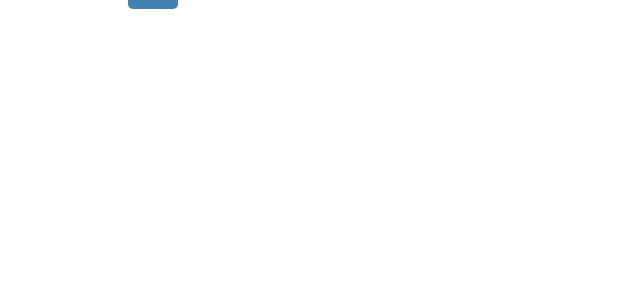
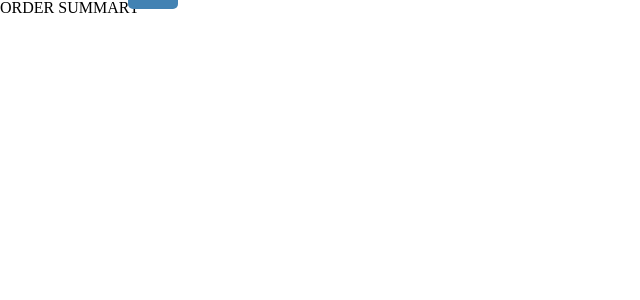
Before and after one commit to alexanderivanov2/frontend-mentor, a Vue app: page /newbie/order-summary-card in a window 1280 px wide. Before the commit this address had no page. Shown: the top 300 px of the page, without its empty margins (0-640 px from the left). Built offline with nearby package versions, Linux system fonts and the light colour scheme; a web font is replaced by a local one.

Commit message:
base setup of order summary card

```diff
--- a/src/assets/constants/homePageConstants/newbieCardsConstants.js
+++ b/src/assets/constants/homePageConstants/newbieCardsConstants.js
@@ -22,6 +22,10 @@ const newbieCardsList = [
     {
         cardName: 'NFT Preview Card',
         routeName: 'NFTPreviewCard',
+    },
+    {
+        cardName: 'Order Summary Card',
+        routeName: 'OrderSummaryCard'
     }
 ]
 
--- a/src/router/index.js
+++ b/src/router/index.js
@@ -40,6 +40,11 @@ const router = createRouter({
       name: 'NFTPreviewCard',
       component: () => import('../views/NewbiePages/NFTPreviewCard/NFTPreviewCard.vue')
     },
+    {
+      path: '/newbie/order-summary-card',
+      name: 'OrderSummaryCard',
+      component: () => import('../views/NewbiePages/OrderSummaryCard/OrderSummaryCard.vue')
+    }
   ]
 })
 
--- /dev/null
+++ b/src/views/NewbiePages/OrderSummaryCard/OrderSummaryCard.vue
@@ -0,0 +1,12 @@
+<template>
+    <section id="orderSummaryCardPage">
+        <h1>ORDER SUMMARY</h1>
+    </section>
+</template>
+
+<script setup></script>
+
+<style lang="scss" scoped>
+
+
+</style>
```
